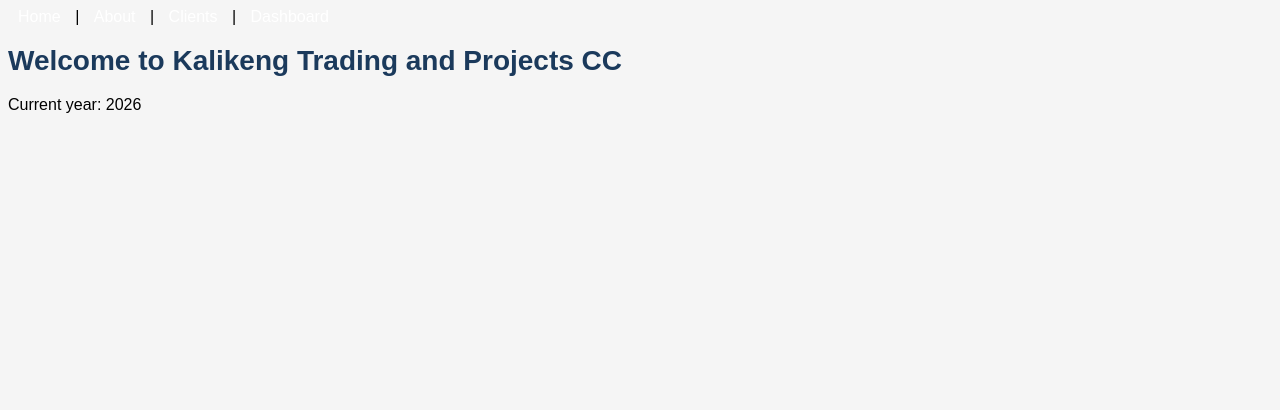
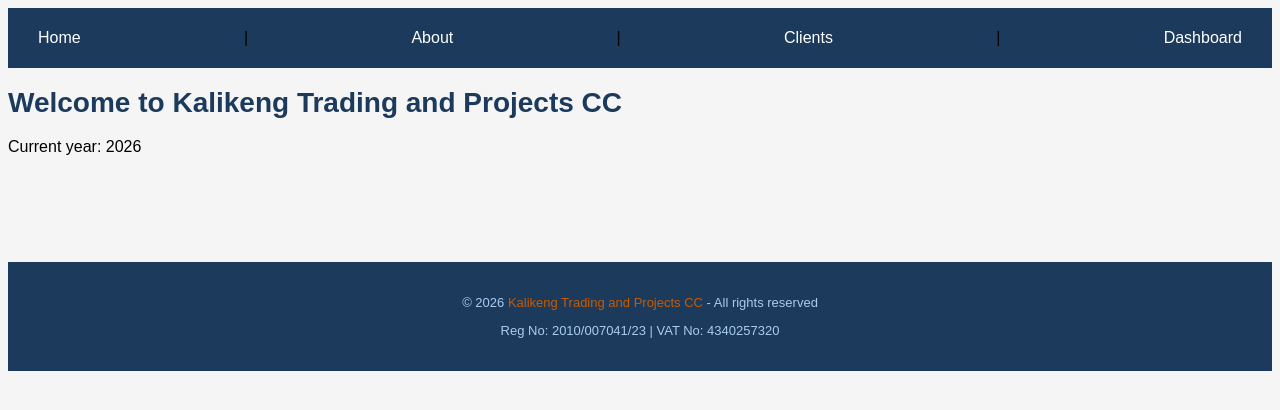
Before and after one commit to Schabzin/python-learning-journey, a Flask app: page / in a window 1280 px wide. Shown: the top 410 px of the page. Run offline with Flask 3, Linux system fonts and the light colour scheme.

Commit message:
Day 33 Session 4 - Branded Navigation and Footer

```diff
--- a/static/style.css
+++ b/static/style.css
@@ -121,3 +121,46 @@ tr:hover {
     margin: 5px 0 0 0;
     font-size: 14px;
 }
+
+nav {
+    background-color: #1B3A5C;
+    padding: 0 20px;
+    display: flex;
+    justify-content: space-between;
+    align-items: center;
+    height: 60px;
+    box-shadow: 0 2px 4px rgba(0,0,0,0,2);
+}
+
+.nav-brand {
+    color: #C85A00;
+    font-size: 20px;
+    font-weight: bold;
+    text-decoration: none;
+    letter-spacing: 1px;
+}
+
+.nav-links a {
+    color: white;
+    text-decoration: none;
+    margin-left: 25px;
+    font-size: 14px;
+    transition: color 0.3s;
+}
+
+.nav-links a:hover {
+    color: #C85A00;
+}
+
+footer {
+    background-color: #1B3A5C;
+    color: #AACCEE;
+    text-align: center;
+    padding: 20px;
+    margin-top: 50px;
+    font-size: 13px;
+}
+
+footer span {
+    color: #C85A00;
+}
--- a/templates/about.html
+++ b/templates/about.html
@@ -20,5 +20,9 @@
     <a href="/">Home</a>
     <div class="container">
     </div>
+    <footer>
+        <p>&copy; 2026 <span>Kalikeng Trading and Projects CC</span> - All rights reserved</p>
+        <p>Reg No: 2010/007041/23 | VAT No:4340257320</p>
+    </footer>
 </body>
 </html>
--- a/templates/clients.html
+++ b/templates/clients.html
@@ -50,5 +50,9 @@
         {% endif %}
     </tr>
     {% endfor %}
+    <footer>
+        <p>&copy; 2026 <span>Kalikeng Trading and Projects CC</span> - All rights reserved</p>
+        <p>Reg No: 2010/007041/23 | VAT No: 4340257320</p>
+    </footer>
 </body>
 </html>
--- a/templates/dashboard.html
+++ b/templates/dashboard.html
@@ -54,5 +54,9 @@
         </tr>
         {% endfor %}
     </table>
+    <footer>
+        <p>&copy; 2026 <span>Kalikeng Trading and Projects CC</span> - All rights reserved</p>
+        <p>Reg No: 2010/007041/23 | VAT No: 4340257320</p>
+    </footer>
 </body>
 </html>
--- a/templates/index.html
+++ b/templates/index.html
@@ -19,5 +19,9 @@
     <p>Current year: {{ year }}</p>
     <div class="container">
     </div>
+    <footer>
+        <p>&copy; 2026 <span>Kalikeng Trading and Projects CC</span> - All rights reserved</p>
+        <p>Reg No: 2010/007041/23 | VAT No: 4340257320</p>
+    </footer>
 </body>
 </html>
--- a/templates/search.html
+++ b/templates/search.html
@@ -21,5 +21,9 @@
             <p>Client not found</p>
         {% endif %}
     </form>
+    <footer>
+        <p>&copy; 2026 <span>Kalikeng Trading and Projects CC</span> - All rights reserved</p>
+        <p>Reg No: 2010/007041/23 | VAT No: 4340257320</p>
+    </footer>
 </body>
 </html>
```
